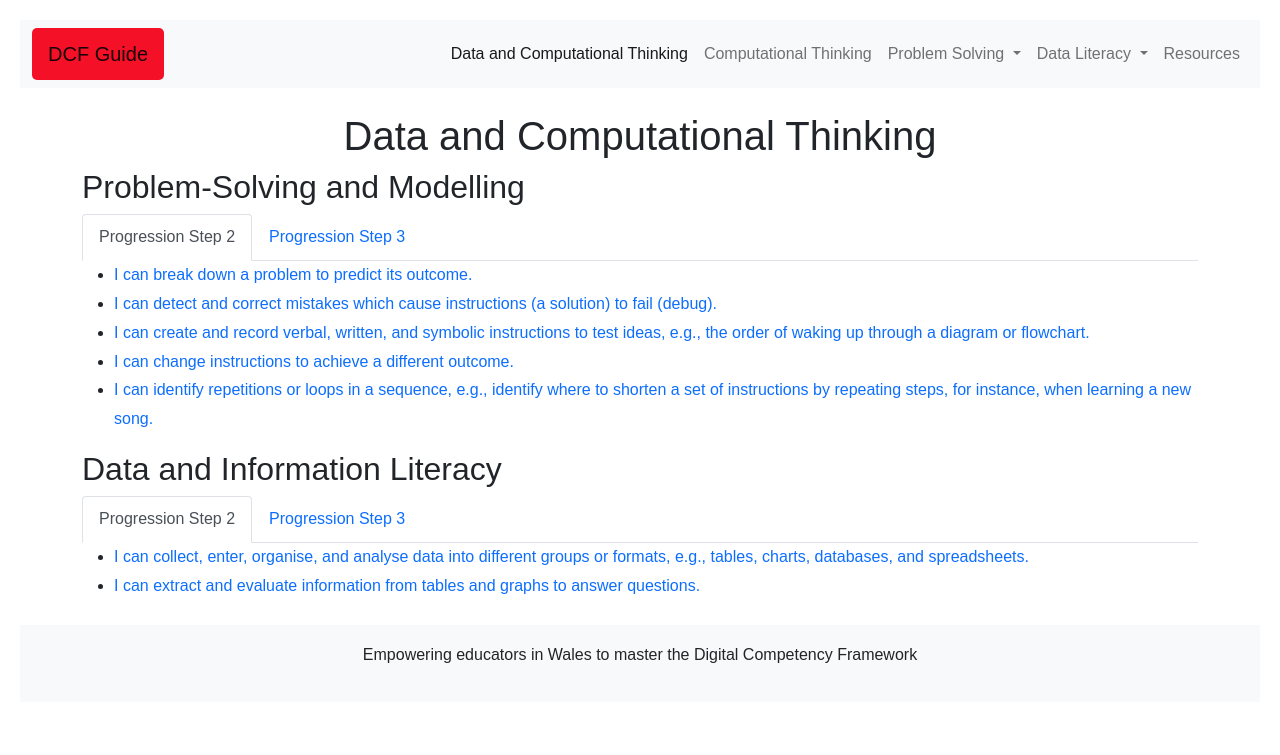
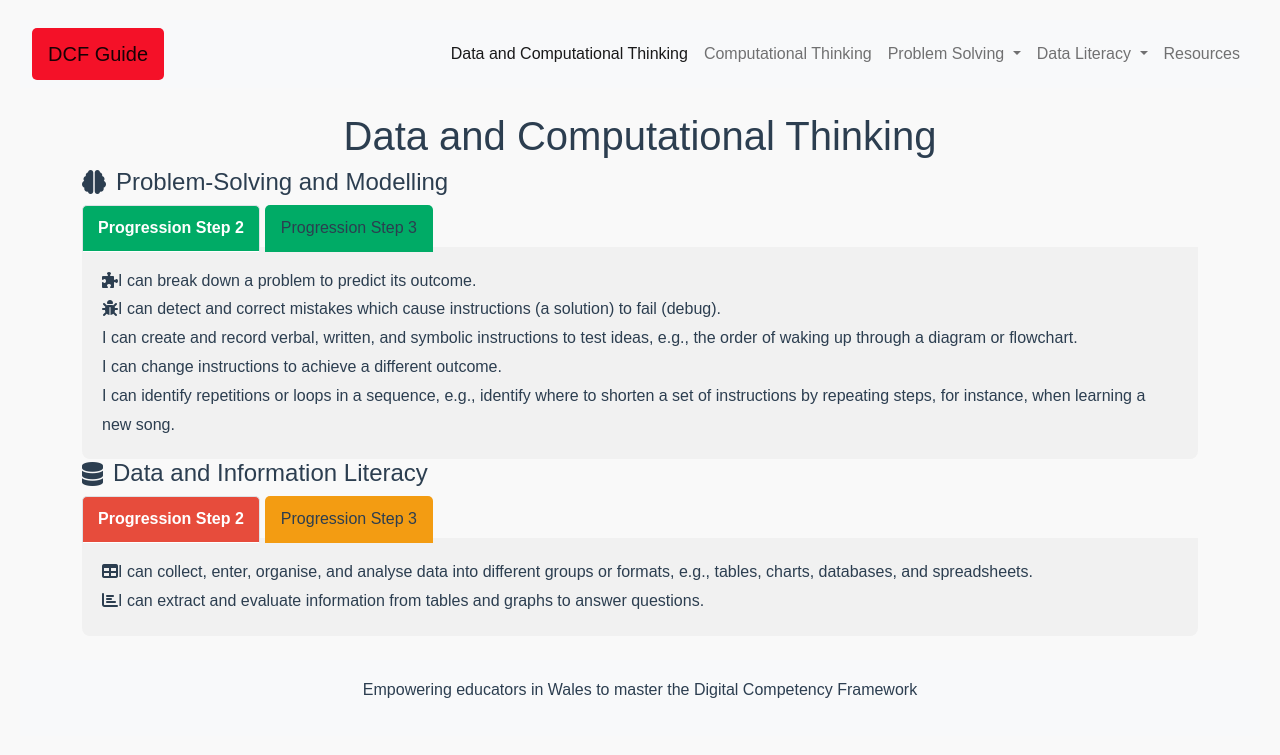
Before and after one commit to ELIIMORRIS/DCF, a Flask app: page / in a window 1280 px wide. Shown: the top 755 px of the page. Run offline with Flask 3, Linux system fonts and the light colour scheme.

Commit message:
updated styles and page content

```diff
--- a/static/css/styles.css
+++ b/static/css/styles.css
@@ -1,7 +1,10 @@
+/* Base Styles */
 body {
     font-family: Arial, sans-serif;
-    line-height: 1.8; /* Increase the line height for more space between lines */
+    line-height: 1.8;
     padding: 20px;
+    color: #2C3E50;
+    background-color: #f9f9f9;
 }
 
 header {
@@ -9,6 +12,7 @@ header {
     margin-bottom: 20px;
 }
 
+/* Collapsible Button Styling */
 button.collapsible {
     background-color: #3498DB;
     color: white;
@@ -17,67 +21,138 @@ button.collapsible {
     width: 100%;
     border: none;
     text-align: left;
-    outline: none;
     font-size: 16px;
     transition: background-color 0.3s ease;
+    outline: none;
 }
 
-button.collapsible:hover {
+button.collapsible:hover,
+button.collapsible.active {
     background-color: #2980B9;
 }
 
-button.collapsible.active {
-    background-color: #2980B9; /* Change the background color when active */
-}
-
+/* Red Button Styling */
 .red-button {
-    background-color: #f41128; /* Bootstrap's red color */
+    background-color: #f41128;
     color: white;
     padding: 8px 16px;
     border-radius: 5px;
     text-decoration: none;
 }
+
 .red-button:hover {
-    background-color: #b41e2d; /* Slightly darker red on hover */
-    text-decoration: none; /* Remove underline */
+    background-color: #b41e2d;
 }
 
-.content {
-    padding: 0 18px;
-    max-height: 0;   /* Initially set to 0 for collapsing effect */
-    overflow: hidden;
-    transition: max-height 0.3s ease-out;  /* Smooth expand/collapse */
-    background-color: #f1f1f1;
-    margin-bottom: 10px;
+/* Tab Navigation Styling */
+.nav-tabs .nav-link {
+    color: #2C3E50;
+    background-color: #e9ecef;
+    margin-right: 5px;
+    padding: 8px 15px;
+    transition: background-color 0.3s ease, color 0.3s ease;
+    border-radius: 5px 5px 0 0;
 }
 
+.nav-tabs .nav-link:hover {
+    color: #ffffff;
+}
+
+.nav-tabs .nav-link.active {
+    font-weight: bold;
+    color: #ffffff;
+    background-color: #3498DB;
+}
+
+/* Specific Tab Colors */
+#ps-step2-tab, #ps-step3-tab {
+    background-color: #00AB66;
+}
+#ps-step2-tab:hover,
+#ps-step3-tab:hover {
+    background-color: #03c19b;
+}
+#dl-step2-tab {
+    background-color: #E74C3C;
+}
+#dl-step2-tab:hover {
+    background-color: #C0392B;
+}
+#dl-step3-tab {
+    background-color: #F39C12;
+}
+#dl-step3-tab:hover {
+    background-color: #E67E22;
+}
+
+/* Tab Content Background and Padding */
+.tab-content .tab-pane {
+    background-color: #f1f1f1;
+    padding: 20px;
+    border-radius: 0 0 8px 8px;
+    margin-top: -5px;
+}
+/* Style links to look like regular text */
+.tab-content .tab-pane a {
+    color: #2C3E50; /* Set your desired color */
+    text-decoration: none; /* Remove underline */
+    font-weight: 500; /* Optional: makes the text bold */
+}
+
+.tab-content .tab-pane a:hover {
+    color: #3498DB; /* Optional: hover color */
+    text-decoration: none;
+}
+/* Icon Color */
+.custom-content ul li i {
+    color: #3498DB;
+    font-size: 1.3em;
+}
+
+/* Add space between icon and text */
+.custom-content a i {
+    margin-right: 8px; /* Adjust space as needed */
+    vertical-align: middle; /* Aligns icon better with text */
+}
+
+/* Section Header Styling */
+.problem-solving h2, .data-literacy h2 {
+    display: flex;
+    align-items: center;
+    gap: 10px;
+    font-size: 1.5em;
+    color: #2C3E50;
+}
+
+/* Image Styling */
 .section-image {
     width: 100%;
     max-width: 600px;
     height: auto;
     border-radius: 8px;
     margin: 20px 0;
-    box-shadow: 0px 4px 12px rgba(0, 0, 0, 0.2); /* Subtle shadow */
-    border: 4px solid #d3d3d3; /* Light gray border */
+    box-shadow: 0px 4px 12px rgba(0, 0, 0, 0.2);
+    border: 4px solid #d3d3d3;
 }
 
 .section-image:hover {
-    transform: scale(1.02); /* Slight zoom-in effect */
-    box-shadow: 0px 6px 15px rgba(0, 0, 0, 0.3); /* Darker shadow on hover */
-    transition: transform 0.3s ease, box-shadow 0.3s ease; /* Smooth transition */
+    transform: scale(1.02);
+    box-shadow: 0px 6px 15px rgba(0, 0, 0, 0.3);
+    transition: transform 0.3s ease, box-shadow 0.3s ease;
 }
 
 .image-container {
-    background-color: #f0f8ff; /* Light background color */
+    background-color: #f0f8ff;
     padding: 15px;
     border-radius: 10px;
     max-width: 650px;
     margin: 20px auto;
 }
 
+/* Video Container */
 .video-container {
     position: relative;
-    padding-bottom: 56.25%; /* 16:9 aspect ratio */
+    padding-bottom: 56.25%;
     height: 0;
     overflow: hidden;
     max-width: 100%;
@@ -92,30 +167,22 @@ button.collapsible.active {
     height: 100%;
 }
 
-a:link {
-	text-decoration: none;
+/* Link Styles */
+a:link, a:visited {
+    text-decoration: none;
 }
-a:visited {
-  text-decoration: none;
+a:hover, a:active {
+    text-decoration: underline;
 }
 
-a:hover {
-  text-decoration: underline;
-}
-
-a:active {
-  text-decoration: underline;
-}
-
-/* Tooltip container */
+/* Tooltip Styling */
 .tooltip {
     position: relative;
     display: inline-block;
     cursor: pointer;
-    border-bottom: 1px dotted black; /* Optional for underlining the word */
+    border-bottom: 1px dotted black;
 }
 
-/* Tooltip text */
 .tooltip .tooltiptext {
     visibility: hidden;
     width: 300px;
@@ -128,7 +195,6 @@ a:active {
     z-index: 1;
 }
 
-/* Show the tooltip text when you mouse over the tooltip container */
 .tooltip:hover .tooltiptext {
     visibility: visible;
 }
--- a/templates/base.html
+++ b/templates/base.html
@@ -5,6 +5,7 @@
     <meta name="viewport" content="width=device-width, initial-scale=1.0">
     <link href="https://cdn.jsdelivr.net/npm/bootstrap@5.1.3/dist/css/bootstrap.min.css" rel="stylesheet">
     <link rel="stylesheet" href="{{ url_for('static', filename='css/styles.css') }}">
+    <link rel="stylesheet" href="https://cdnjs.cloudflare.com/ajax/libs/font-awesome/6.0.0-beta3/css/all.min.css">
     <title>{% block title %}{{ header if header else "Data and Computational Thinking" }}{% endblock %}</title>
 </head>
 <body>
--- a/templates/computational_thinking.html
+++ b/templates/computational_thinking.html
@@ -1,8 +1,8 @@
 {% extends "base.html" %}
 {% block title %}Computational Thinking{% endblock %}
 {% block content %}
-
     <main>
+        <h2><i class="fa-solid fa-laptop-code"></i>Computational Thinking</h2>
         <section>
             <p>
                 Computational thinking is a combination of scientific enquiry, problem-solving, and thinking skills.
--- a/templates/index.html
+++ b/templates/index.html
@@ -3,11 +3,10 @@
 {% block title %}Data and Computational Thinking{% endblock %}
 
 {% block content %}
-
     <main>
         <!-- Problem-Solving and Modelling Section -->
         <section class="problem-solving">
-            <h2>Problem-Solving and Modelling</h2>
+            <h2><i class="fas fa-brain"></i>Problem-Solving and Modelling</h2>
             <!-- Tab nav for Problem-Solving -->
             <ul class="nav nav-tabs" id="problemSolvingTabs" role="tablist">
                 <li class="nav-item" role="presentation">
@@ -20,24 +19,25 @@
             <!-- Tab content for Problem-Solving -->
             <div class="tab-content" id="problemSolvingTabContent">
                 <div class="tab-pane fade show active" id="ps-step2" role="tabpanel" aria-labelledby="ps-step2-tab">
-                    <ul>
-                        <li><a href="{{ url_for('break_down_a_problem') }}">I can break down a problem to predict its outcome.</a></li>
-                        <li><a href="{{ url_for('debugging') }}">I can detect and correct mistakes which cause instructions (a solution) to fail (debug).</a></li>
-                        <li><a href="{{ url_for('instructions_test_ideas') }}">I can create and record verbal, written, and symbolic instructions to test ideas, e.g., the order of waking up through a diagram or flowchart.</a></li>
-                        <li><a href="{{ url_for('instructions_change') }}">I can change instructions to achieve a different outcome.</a></li>
-                        <li><a href="{{ url_for('identify_repetitions') }}">I can identify repetitions or loops in a sequence, e.g., identify where to shorten a set of instructions by repeating steps, for instance, when learning a new song.</a></li>
-                    </ul>
+                    <i class="fas fa-puzzle-piece"></i><a href="{{ url_for('break_down_a_problem') }}">I can break down a problem to
+                        predict its outcome.</a><br>
+                    <i class="fas fa-bug"></i><a href="{{ url_for('debugging') }}">I can detect and correct mistakes which cause
+                        instructions (a solution) to fail (debug).</a><br>
+                    <a href="{{ url_for('instructions_test_ideas') }}">I can create and record verbal, written, and symbolic
+                        instructions to test ideas, e.g., the order of waking up through a diagram or flowchart.</a><br>
+                    <a href="{{ url_for('instructions_change') }}">I can change instructions to achieve a different outcome.</a><br>
+                    <a href="{{ url_for('identify_repetitions') }}">I can identify repetitions or loops in a sequence, e.g., identify where
+                        to shorten a set of instructions by repeating steps, for instance, when learning a new song.</a>
                 </div>
             <div class="tab-pane fade" id="ps-step3" role="tabpanel" aria-labelledby="ps-step3-tab">
-                <ul>
-                    <li><a href="{{ url_for('refining_algorithms') }}">I can create and refine algorithms and flowcharts to solve problems, making use of features such as loops, Boolean values, and formulae.</a></li>
-                    <li><a href="{{ url_for('importance_of_order') }}">I can understand the importance of the order of statements within algorithms.</a></li>
-                </ul>
+                <a href="{{ url_for('refining_algorithms') }}"><i class="fas fa-cogs"></i>I can create and refine algorithms and flowcharts to
+                    solve problems, making use of features such as loops, Boolean values, and formulae.</a><br>
+                <a href="{{ url_for('importance_of_order') }}">I can understand the importance of the order of statements within algorithms.</a>
             </div>
         </section>
         <!-- Data and Information Literacy Section -->
         <section class="data-literacy">
-            <h2>Data and Information Literacy</h2>
+            <h2><i class="fas fa-database"></i>Data and Information Literacy</h2>
             <!-- Tab nav for Data Literacy -->
             <ul class="nav nav-tabs" id="dataLiteracyTabs" role="tablist">
                 <li class="nav-item" role="presentation">
@@ -50,16 +50,16 @@
             <!-- Tab content for Data Literacy -->
             <div class="tab-content" id="dataLiteracyTabContent">
                 <div class="tab-pane fade show active" id="dl-step2" role="tabpanel" aria-labelledby="dl-step2-tab">
-                <ul>
-                    <li><a href="{{ url_for('data_format') }}">I can collect, enter, organise, and analyse data into different groups or formats, e.g., tables, charts, databases, and spreadsheets.</a></li>
-                    <li><a href="{{ url_for('evaluate_data') }}">I can extract and evaluate information from tables and graphs to answer questions.</a></li>
-                </ul>
-            </div>
+                    <i class="fas fa-table"></i><a href="{{ url_for('data_format') }}">I can collect, enter, organise, and
+                        analyse data into different groups or formats, e.g., tables, charts, databases, and spreadsheets.</a><br>
+                    <i class="fas fa-chart-bar"></i><a href="{{ url_for('evaluate_data') }}">I can extract and evaluate information
+                        from tables and graphs to answer questions.</a>
+                </div>
             <div class="tab-pane fade" id="dl-step3" role="tabpanel" aria-labelledby="dl-step3-tab">
-                <ul>
-                    <li><a href="{{ url_for('data_sets') }}">I can construct, refine, and interrogate data sets within tables, charts, spreadsheets, and databases to test or support an investigation.</a></li>
-                    <li><a href="{{ url_for('spreadsheet_formulae') }}">I can use a range of spreadsheet formulae, e.g., +, -, /, x, sum, average, max, min.</a></li>
-                </ul>
+                <i class="fas fa-database"></i><a href="{{ url_for('data_sets') }}">I can construct, refine, and interrogate
+                        data sets within tables, charts, spreadsheets, and databases to test or support an investigation.</a><br>
+                <a href="{{ url_for('spreadsheet_formulae') }}">I can use a range of spreadsheet formulae,
+                        e.g., +, -, /, x, sum, average, max, min.</a>
             </div>
         </section>
     </main>
--- a/templates/problem_solving/break_down_a_problem.html
+++ b/templates/problem_solving/break_down_a_problem.html
@@ -8,7 +8,9 @@
         </section>
         <section>
             <h2>Activity Example</h2>
-            <p>Let’s break down the process of getting ready for school:</p>
+            <p>Let’s break down the process of cleaning your bedroom</p>
+            <p>Ask learners to design their room</p>
+            <p>Now assign cleaning tasks.</p>
             <ul>
                 <li>Wake up</li>
                 <li>Brush teeth</li>
--- a/templates/problem_solving/debugging.html
+++ b/templates/problem_solving/debugging.html
@@ -1,6 +1,7 @@
 {% extends "base.html" %}
 
 {% block content %}
+<h1><i class="fa-solid fa-bug"></i></h1>
 Identify and correct errors in instructions.
 I can detect and correct mistakes which cause instructions (a solution) to fail (debug).
 <li>Play "Simon Says" with a twist: Include some intentional mistakes in the
--- a/templates/problem_solving/identify_repetitions.html
+++ b/templates/problem_solving/identify_repetitions.html
@@ -1,6 +1,12 @@
 {% extends "base.html" %}
 
 {% block content %}
+<i class="fa-solid fa-shapes"></i>
 Recognize patterns and repetitions in sequences.
+<h1>Shapes</h1>
+<p>Making shapes.
+    Putting shapes together to make a new different shape.
+</p>
+
 <p>Identify where to shorten a set of instructions by repeating steps</p>
 {% endblock %}
--- a/templates/resources.html
+++ b/templates/resources.html
@@ -1,7 +1,9 @@
 {% extends "base.html" %}
 
 {% block content %}
-<a href="https://scratched.gse.harvard.edu/ct/index.html"target="_blank">Computational Thinking with Scratch</a>
+<a href="https://www.csunplugged.org/en/"target="_blank">CS Unplugged</a><br>
+<a href="https://scratched.gse.harvard.edu/ct/index.html"target="_blank">Computational Thinking with Scratch</a><br>
+<a href="https://cs4fndownloads.wordpress.com/a-bit-of-cs4fn-primary-puzzles-issue-1/"target="_blank">Computer Science for Fun</a>
 <h1>Events and Workshops</h1>
 <li><a href="https://www.barefootcomputing.org/primary-computing-workshops"target="_blank">Primary school teacher workshops from Barefoot</a></li>
 <li><a href="https://www.technocamps.com/en/events/"target="_blank">Technocamps events and workshops</a></li>
```
Also changed, not shown: templates/problem_solving/instructions_change.html (+7 -1 lines).
